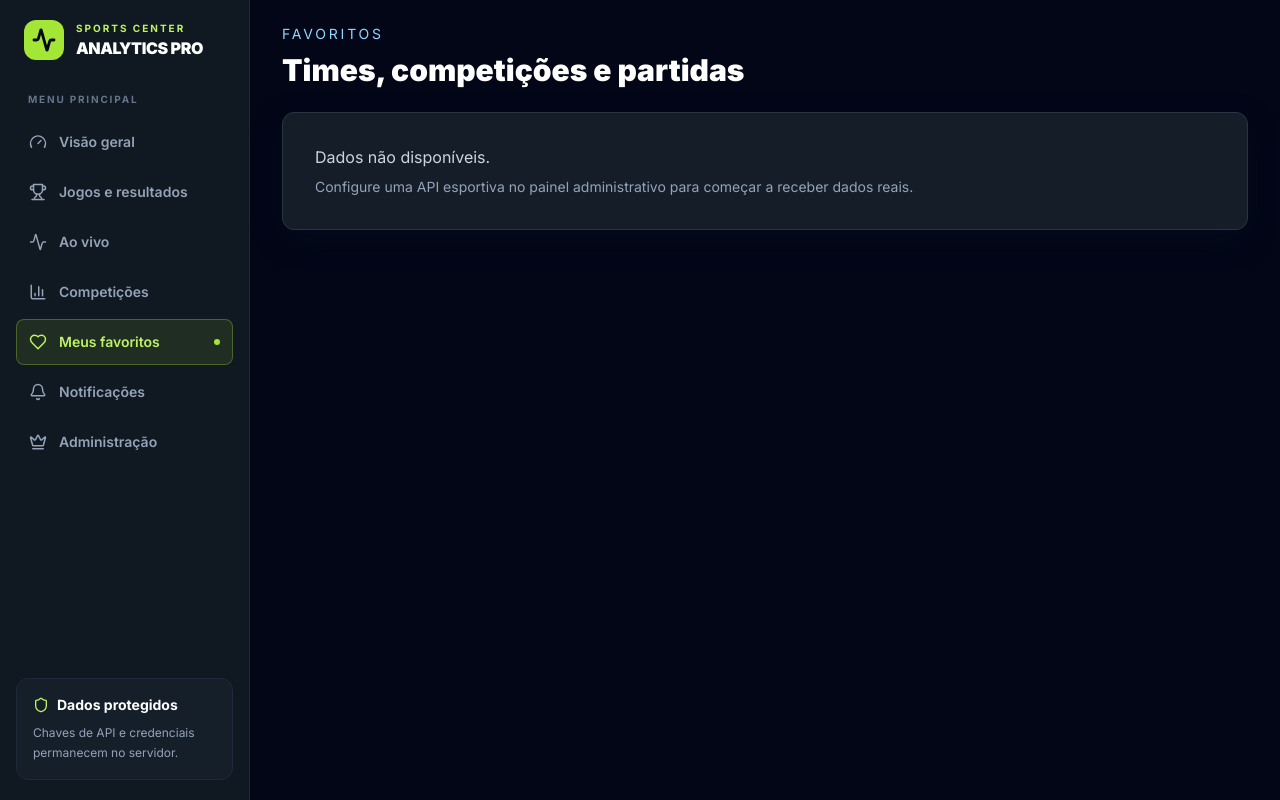
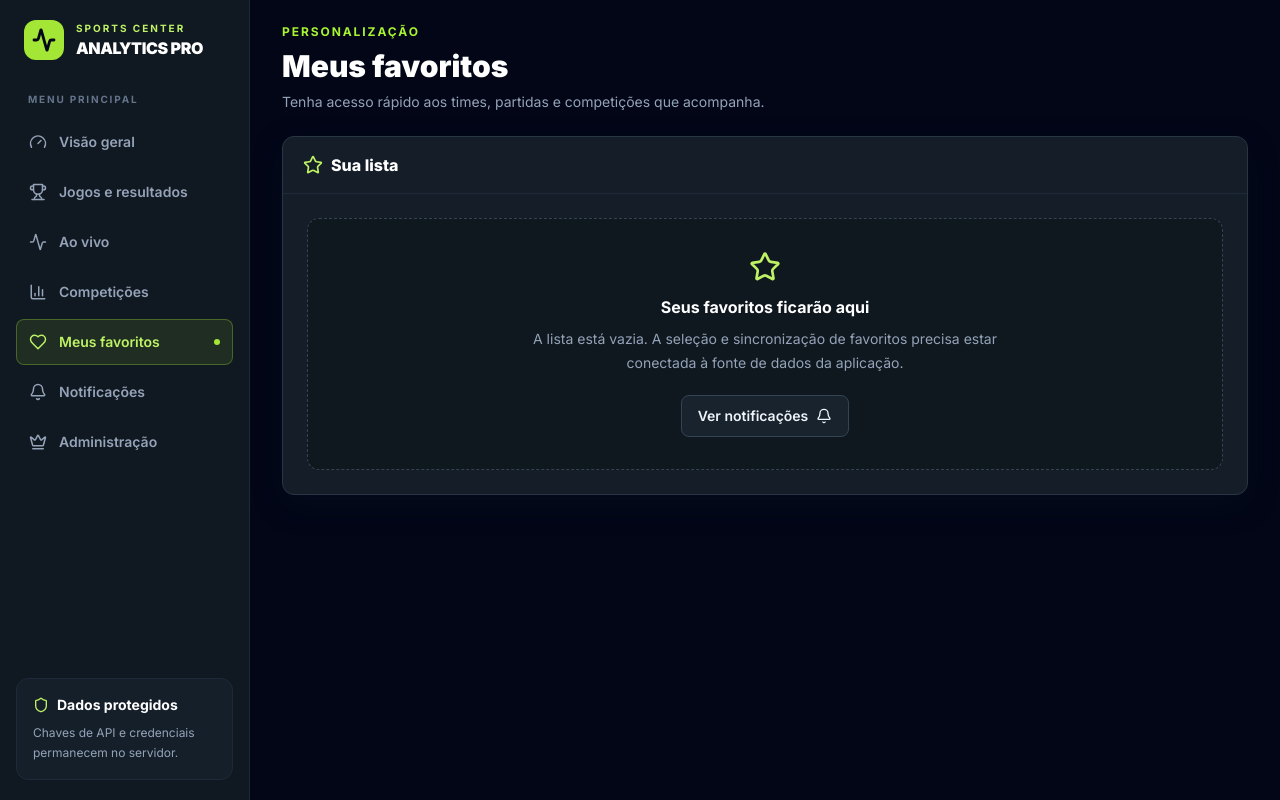
Before and after one commit to testedosteste200-dot/sport-analytics-pro, a Next.js app: page /favorites in a window 1280 px wide. Built offline with nearby package versions, Linux system fonts and the light colour scheme.

Commit message:
Refresh sports interface with live-score inspired layout

```diff
--- a/app/favorites/page.tsx
+++ b/app/favorites/page.tsx
@@ -1,14 +1,14 @@
+import Link from 'next/link';
+import { ArrowRight, Bell, Star } from 'lucide-react';
+
 export default function FavoritesPage() {
   return (
-    <main className="space-y-6">
-      <header>
-        <p className="text-sm uppercase tracking-[0.2em] text-brand-300">Favoritos</p>
-        <h1 className="mt-2 text-3xl font-black text-white">Times, competições e partidas</h1>
-      </header>
-      <div className="glass-panel p-8 text-slate-300">
-        <p>Dados não disponíveis.</p>
-        <p className="mt-2 text-sm text-slate-400">Configure uma API esportiva no painel administrativo para começar a receber dados reais.</p>
-      </div>
+    <main className="mx-auto max-w-[1440px] space-y-6">
+      <header><p className="section-label">Personalização</p><h1 className="mt-2 text-3xl font-black text-white">Meus favoritos</h1><p className="mt-2 text-sm text-slate-400">Tenha acesso rápido aos times, partidas e competições que acompanha.</p></header>
+      <section className="glass-panel overflow-hidden">
+        <div className="flex items-center gap-2 border-b border-slate-800 px-5 py-4"><Star className="h-5 w-5 text-lime-300" /><h2 className="font-extrabold text-white">Sua lista</h2></div>
+        <div className="p-4 sm:p-6"><div className="score-empty"><Star className="mx-auto mb-3 h-8 w-8 text-lime-300" /><h3 className="font-bold text-white">Seus favoritos ficarão aqui</h3><p className="mx-auto mt-2 max-w-lg text-sm leading-6 text-slate-400">A lista está vazia. A seleção e sincronização de favoritos precisa estar conectada à fonte de dados da aplicação.</p><Link href="/notifications" className="secondary-button mt-5">Ver notificações <Bell className="h-4 w-4" /></Link></div></div>
+      </section>
     </main>
   );
 }
```
